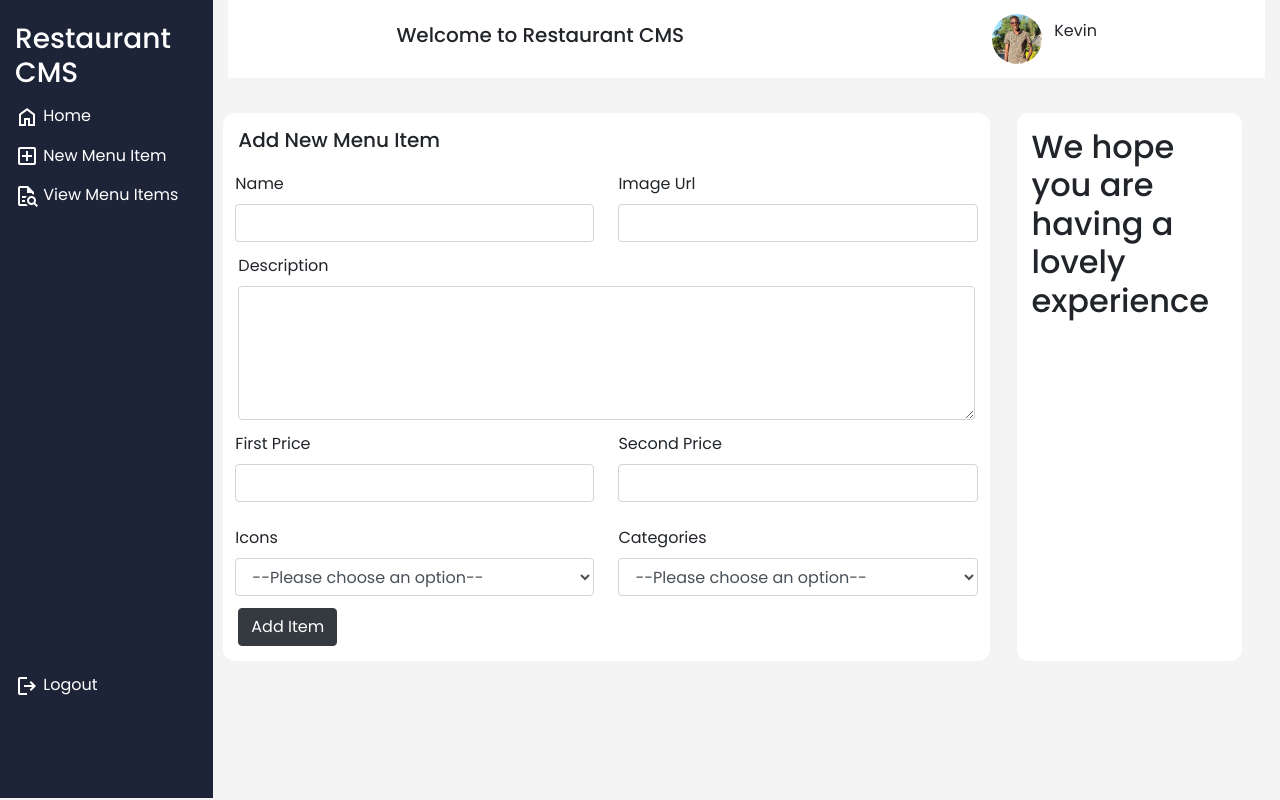
After one commit to kipngenokevin/Restaurant-CMS, a Flask app: template web_dynamic/templates/dashboard/add-item.html in a window 1280 px wide. The commit adds this page. Run offline with Flask 3, Linux system fonts and the light colour scheme; the template is opened without the code that fills it, so the values that code supplies are empty.

Commit message:
updated add menu items

```diff
--- /dev/null
+++ b/web_dynamic/static/scripts/dashboard/add-item.js
@@ -0,0 +1,26 @@
+$(()=>{
+	// validate form data
+	$("#add-item").validate({
+        rules: {
+            item_name: "required",
+			item_first_price: "required",
+        },
+        messages: {
+            item_name: "Please enter the name of the food item",
+			item_first_price: "Please enter the item price",
+        }
+    });
+
+	$('#add-item').submit(function(event){
+		event.preventDefault();
+		console.log('Checking is Form Data is Valid');
+		if ($(this).valid()) {
+			const formData = {};
+			const jsonData = JSON.stringify(formData);
+			console.log('JSON Data',jsonData);
+		} else {
+			console.log("Form is invalid");
+		}
+	});
+
+});
--- a/web_dynamic/static/styles/dashboard/modal.css
+++ b/web_dynamic/static/styles/dashboard/modal.css
@@ -45,3 +45,7 @@
     text-decoration: none;
     cursor: pointer;
   }
+
+  .error {
+	color: rgb(248, 73, 73);
+  }
--- /dev/null
+++ b/web_dynamic/templates/dashboard/add-item.html
@@ -0,0 +1,143 @@
+<!DOCTYPE html>
+<html lang="en">
+<head>
+<meta charset="UTF-8">
+<meta name="viewport" content="width=device-width, initial-scale=1.0">
+<title>Add New Menu Item</title>
+<link rel="stylesheet" href="https://cdn.jsdelivr.net/npm/bootstrap@4.3.1/dist/css/bootstrap.min.css" integrity="sha384-ggOyR0iXCbMQv3Xipma34MD+dH/1fQ784/j6cY/iJTQUOhcWr7x9JvoRxT2MZw1T" crossorigin="anonymous">
+<link rel="stylesheet" href="../../static/styles/dashboard/styles.css">
+<link rel="stylesheet" href="../../static/styles/dashboard/edit-items.css">
+<link rel="stylesheet" href="../../static/styles/dashboard/loader.css">
+<link rel="stylesheet" href="../../static/styles/dashboard/modal.css">
+<script src="https://code.jquery.com/jquery-3.6.0.min.js"></script>
+<script src="https://cdnjs.cloudflare.com/ajax/libs/jquery-validate/1.19.3/jquery.validate.min.js"></script>
+<script src="../../static/scripts/dashboard/add-item.js"></script>
+<link rel="preconnect" href="https://fonts.gstatic.com" crossorigin>
+<link href="https://fonts.googleapis.com/css2?family=Poppins:ital,wght@0,100;0,200;0,300;0,400;0,500;0,600;0,700;0,800;0,900;1,100;1,200;1,300;1,400;1,500;1,600;1,700;1,800;1,900&display=swap" rel="stylesheet">
+</head>
+<body>
+	<div class="container-fluid full-height">
+		<div class="row">
+			<!-- SIDEBAR -->
+			<div class="col-sm-2 dark-blue-background ">
+				<div class="sidebar-menu">
+					<h3>Restaurant CMS</h3>
+					<div class="left-nav">
+						<div class="item">
+							<img class="img-reponsive small-icons" src="../../static/images/dashboard-images/home_FILL0_wght400_GRAD0_opsz24.svg">
+							Home
+						</div>
+						<div class="item">
+							<img class="img-reponsive small-icons" src="../../static/images/dashboard-images/add_box_FILL0_wght400_GRAD0_opsz24.svg">
+							New Menu Item
+						</div>
+						<div class="item">
+							<img class="img-reponsive small-icons" src="../../static/images/dashboard-images/quick_reference_all_FILL0_wght400_GRAD0_opsz24.svg">
+							View Menu Items
+						</div>
+					</div>
+				</div>
+				<div class="position-bottom">
+					<img class="img-responsive small-icons" src="../../static/images/dashboard-images/logout_FILL0_wght400_GRAD0_opsz24.svg">
+					Logout
+				</div>
+			</div>
+
+			<div class="col-sm-10">
+				<section class="header-section">
+					<div class="justify-items add-bottom-shadow">
+						<h5>Welcome to Restaurant CMS</h5>
+						<div class="user-profile">
+							<img class="img-responsive circle-small" src="../../static/images/dashboard-images/newprofile.png">
+							<p>Kevin</p>
+						</div>
+					</div>
+				</section>
+				<section class="body-menu">
+
+					<section class="body-section full-height">
+						<div class="row">
+							<div class="grouped-cards">
+								<section class="large-card add-form col-sm-9">
+								<h5>Add New Menu Item</h5>
+								<form method="post" class="edit-item-form row g-3" id="add-item">
+									<!-- Name -->
+									<div class="col-md-6">
+										<label for="inputName" class="form-label">Name</label>
+										<input type="text" class="form-control" id="inputName" name="item_name" required>
+									</div>
+									<!-- Image url -->
+									<div class="col-md-6">
+										<label for="inputImage" class="form-label">Image Url</label>
+										<input type="text" class="form-control" id="inputImage" name="background_image">
+									</div>
+									<!-- Description -->
+									<div class="col-md-12">
+										<label for="inputDesc" class="form-label">Description</label>
+										<textarea class="form-control" rows="5" id="inputDesc" name="item_description"></textarea>
+									</div>
+									<!-- First price -->
+									<div class="col-md-6">
+										<label for="inputFirstPrice" class="form-label">First Price</label>
+										<input type="number" class="form-control" id="inputFirstPrice" name="item_first_price" required>
+									</div>
+									<!-- Second Price -->
+									<div class="col-md-6">
+										<label for="inputSecondPrice" class="form-label">Second Price</label>
+										<input type="number" class="form-control" id="inputSecondPrice" name="item_second_price">
+									</div>
+									<!-- ICONS -->
+									<div class="col-md-6">
+										<label for="inputIcon" class="form-label">Icons</label>
+										<select name="icons" class="form-control" id="inputIcon" required>
+											<option value="">--Please choose an option--</option>
+											<option value="Star">Star</option>
+											<option value="Dairy">Dairy</option>
+											<option value="Nuts">Nuts</option>
+										  </select>
+									</div>
+									<!-- CATEGORY -->
+									<div class="col-md-6">
+										<label for="inputCategory" class="form-label">Categories</label>
+										<select name="category" class="form-control" id="inputCategory" required>
+											<option value="">--Please choose an option--</option>
+											<option value="COFFEES">COFFEES</option>
+											<option value="TEAS">TEAS</option>
+											<option value="LUNCH & DINNER">LUNCH & DINNER</option>
+											<option value="PASTRIES">PASTRIES</option>
+											<option value="CAKES">CAKES</option>
+											<option value="MUFFINS">MUFFINS</option>
+										  </select>
+									</div>
+									<!-- SUBMIT -->
+									<div class="col-md-12">
+										<button type="submit" class="btn btn-dark" id="submit">Add Item</button>
+									  </div>
+								</form>
+								<div class="col-sm-12 modal" id="myModal">
+									<div class="modal-content">
+										<span class="close">&times;</span>
+										<h5>Thank you</h5>
+										<p>Item is successfully Added!</p>
+										<button class="btn btn-primary modal-btn">Close</button>
+									</div>
+								</div>
+							</section>
+							<section class="sidebar-ad col-sm-3">
+								<div class="large-card medium-height">
+									<h2 class="apidata">We hope you are having a lovely experience</h2>
+								</div>
+							</section>
+							</div>
+
+						</div>
+					</section>
+				</section>
+			</div>
+		</div>
+	</div>
+
+
+
+</body>
+</html>
```
Also changed, not shown: web_dynamic/templates/dashboard/index.html (+5 -2 lines).
